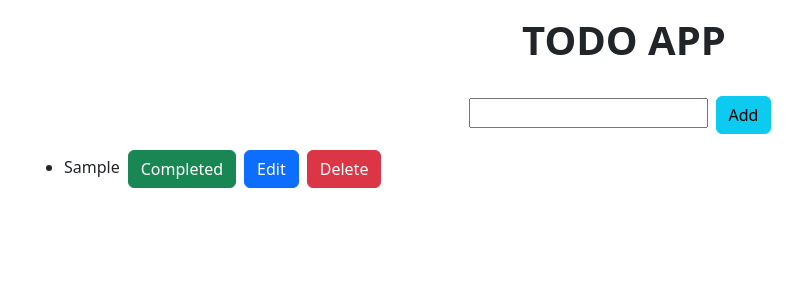
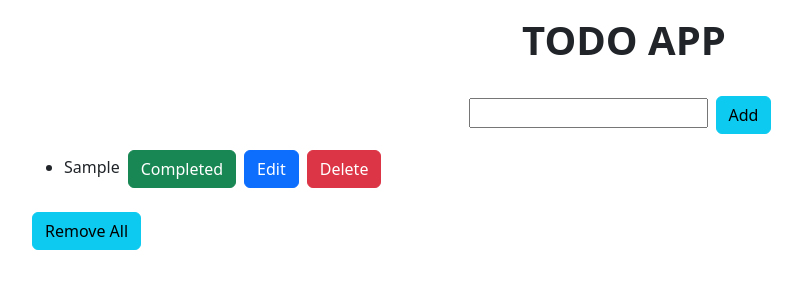
Before and after one commit to AnhThu0109/todoapp, a React (Create React App) app: page / in a window 1280 px wide. Both pictures are taken after typing "Sample" into the empty fields and a click on the button "Add". Shown: the top 300 px of the page, without its empty margins (16-818 px from the left). Built offline with nearby package versions, Linux system fonts and the light colour scheme.

Commit message:
add removeAll function

```diff
--- a/src/App.js
+++ b/src/App.js
@@ -62,6 +62,10 @@ function App() {
       setTasks(newCompleteTask);
   }
 
+  const handleRemoveAll = () => {
+    setTasks([]);
+  }
+
 
   return (
     <div className="App">
@@ -88,6 +92,14 @@ function App() {
             </li>
         ))}
       </ul>
+
+      <div className='mx-5'>
+        {
+          tasks.length > 0 ? (
+            <button className='btn btn-info' onClick={handleRemoveAll}>Remove All</button>
+          ) : (<span></span>)
+        }
+      </div>
     </div>
   );
 }
```
